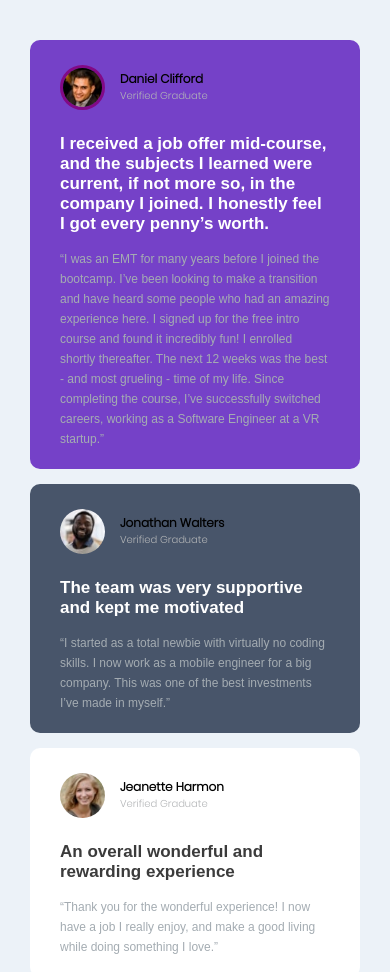
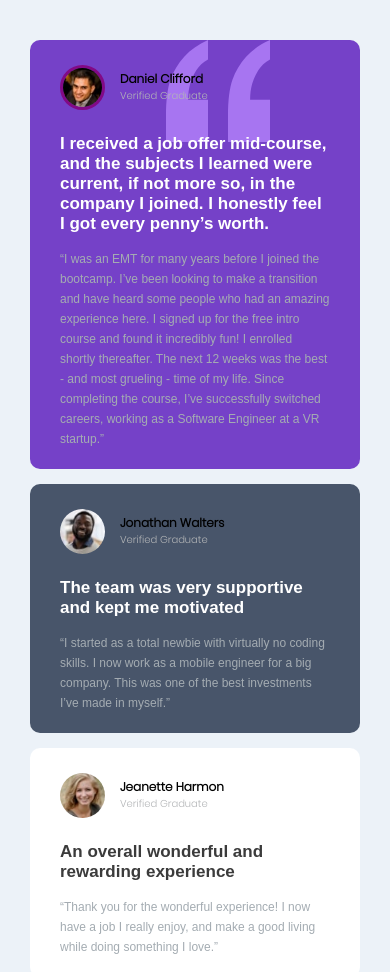
Before and after one commit to DavidRia868/Seccion-Grid-Css, a plain HTML site: page index.html in a window 390 px wide. Shown: the top 972 px of the page. Drawn offline with Linux system fonts and the light colour scheme.

Commit message:
Nuevo cambio en CSS

```diff
--- a/style.css
+++ b/style.css
@@ -164,6 +164,9 @@ body {
     grid-gap: 15px 15px;
   }
 
+  .content-tex1{
+    background-position: top right 90px;
+  }
   .content-tex4 {
     grid-column: 2/4;
   }
@@ -179,6 +182,10 @@ body {
     grid-template-columns: repeat(2, 1fr);
   }
 
+  .content-tex1{
+
+  background-position: top right 90px;
+  }
   .content-tex2 {
     grid-column: 1/3;
     grid-row: 2/3;
```
